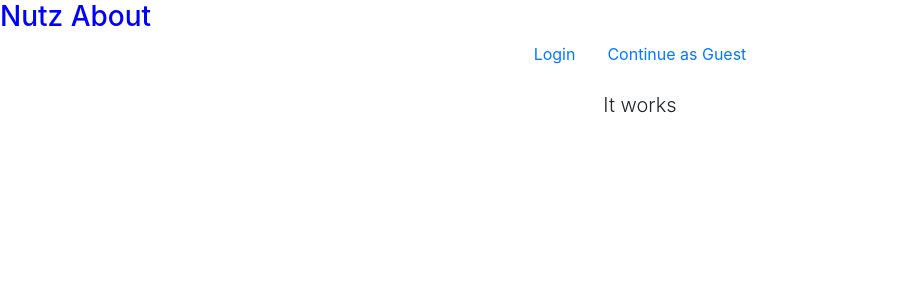
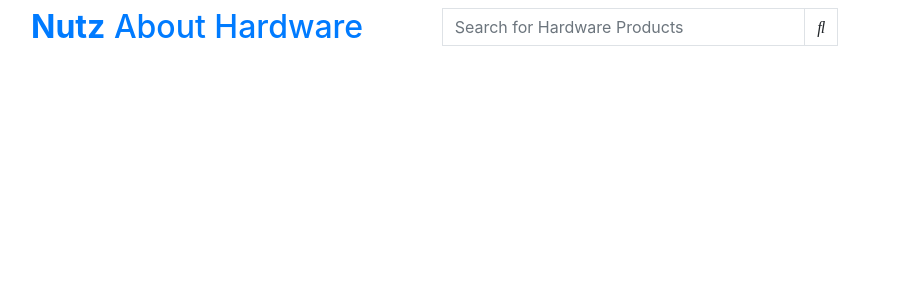
Before and after one commit to Code-Institute-Submissions/djrowley2104-MS4-nutz-about, a Django app: page /mainsite in a window 1280 px wide. Shown: the top 300 px of the page, without its empty margins (0-899 px from the left). Run offline with Django 3.2, Linux system fonts and the light colour scheme; some libraries are stand-ins or nearby versions.

Commit message:
Data, getting the sit to work correctly

```diff
--- a/home/templates/home/mainsite.html
+++ b/home/templates/home/mainsite.html
@@ -2,19 +2,11 @@
 {% load static %}
 
 {% block content %}
-    <div>
-      <h3 class="float-md-start mb-0" style="color:blue;">Nutz About</h3>
-      <nav class="nav nav-masthead justify-content-center float-md-end">
-        <a class="nav-link active" aria-current="page" href="#">Login</a>
-        <a class="nav-link" href="#">Continue as Guest</a>
-
-      </nav>
-
-    </div>
-    <p class="lead text-center p-3">
+    <div class="lead text-center p-3">
+    <p>
     It works
     </p>
 
-        </div>
+    </div>
     </body>
 {% endblock %}
--- a/templates/base.html
+++ b/templates/base.html
@@ -22,7 +22,79 @@
     <title>Nutz About {% block extra_title %}{% endblock %}</title>
   </head>
   <body>
-    <header class="container-fluid fixed-top"></header>
+    <header class="container-fluid fixed-top">
+        <div class="row">
+            <div class="col-12 col-lg-4 my-auto py-1 py-lg-0 text-center text-lg-left">
+                <a href="{% url 'home' %}" class="nav-link main-logo-link">
+                    <h2 class="logo-font text-black my-0"><strong>Nutz</strong> About Hardware</h2>
+                </a>
+            </div>
+            <div class="col-12 col-lg-4 my-auto py-1 py-lg-0">
+                <form method="GET" action="">
+                    <div class="input-group w-100">
+                        <input class="form-control border border-black rounded-0" type="text" name="q" placeholder="Search for Hardware Products">
+                        <div class="input-group-append">
+                            <button class="form-control btn btn-black border border-black rounded-0" type="submit">
+                                <span class="icon">
+                                    <i class="fas fa-search"></i>
+                                </span>
+                            </button>
+                        </div>
+                    </div>
+                </form>
+            </div>
+            <div class="col-12 col-lg-4 my-auto py-1 py-lg-0">
+                <ul class="list-inline list-unstyled text-center text-lg-right my-0">
+                    <li class="list-inline-item dropdown">
+                        <a class="text-black nav-link" href="#" id="user-options" data-toggle="dropdown" aria-haspopup="true" aria-expanded="false">
+                            {% if request.user.is_authenticated %}
+                            <div class="text-center">
+                                <div><i class="fas fa-user fa-lg"></i></div>
+                                <p class="my-0">My Account</p>
+                            </div>
+                            {% endif %}
+                        </a>
+                        <div class="dropdown-menu border-0" aria-labelledby="user-options">
+                            {% if request.user.is_authenticated %}
+                                {% if request.user.is_superuser %}
+                                    <a href="" class="dropdown-item">Product Management</a>
+                                {% endif %}
+                                <a href="" class="dropdown-item">My Profile</a>
+                                <a href="{% url 'account_logout' %}" class="dropdown-item">Logout</a>
+                            {% else %}
+                                <a href="{% url 'account_signup' %}" class="dropdown-item">Register</a>
+                                <a href="{% url 'account_login' %}" class="dropdown-item">Login</a>
+                            {% endif %}
+                        </div>
+                    </li>
+                    {% if request.user.is_authenticated %}
+                    <li class="list-inline-item">
+                        <a class="{% if grand_total %}text-info font-weight-bold{% else %}text-black{% endif %} nav-link" href="">
+                            <div class="text-center">
+                                <div><i class="fas fa-shopping-bag fa-lg"></i></div>
+                                <p class="my-0">
+                                    {% if grand_total %}
+                                        ${{ grand_total|floatformat:2 }}
+                                    {% else %}
+                                        $0.00
+                                    {% endif %}
+                                </p>
+                            </div>
+                        </a>
+                    </li>
+                    {% endif %}
+                </ul>
+            </div>
+        </div>
+
+
+
+
+
+
+
+
+    </header>
 
     {% if messages %}
         <div class="message-container"></div>
```
Also changed, not shown: home/templates/home/index.html (+31 -11 lines).
